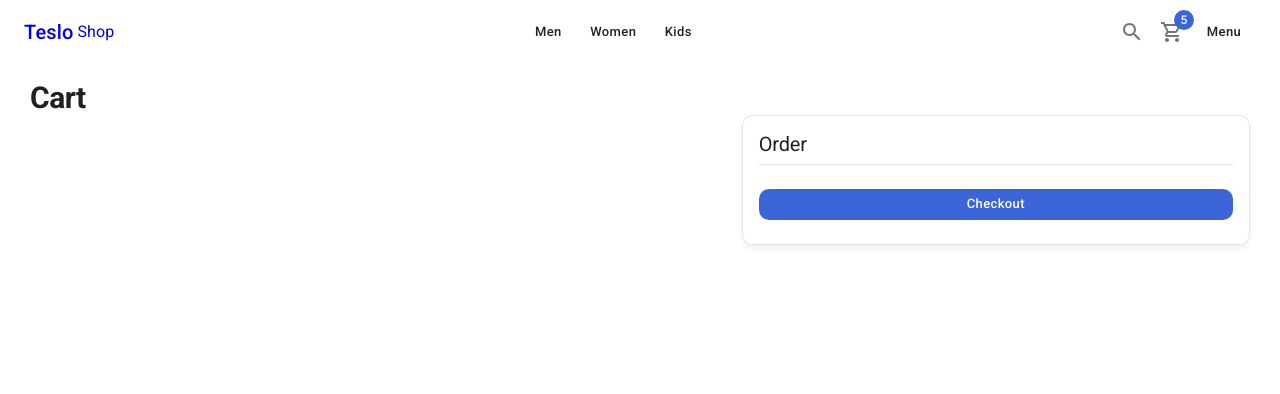
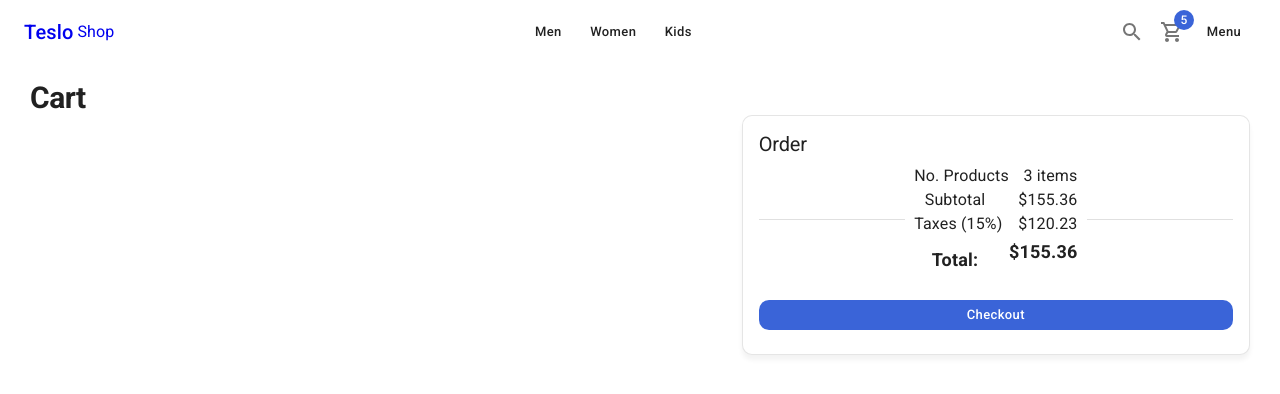
Before and after one commit to serdeliverance/teslo-clone, a Next.js app: page /cart in a window 1280 px wide. Shown: the top 394 px of the page. Built offline with nearby package versions, Linux system fonts and the light colour scheme.

Commit message:
order summary
Signed-off-by: Sergio Cano <canosergio90@gmail.com>

```diff
--- a/components/cart/CartList.tsx
+++ b/components/cart/CartList.tsx
@@ -11,7 +11,12 @@ const productsInCart = [
     initialData.products[2],
 ]
 
-export const CartList= () => {
+interface Props {
+  isEditable: boolean
+}
+
+export const CartList: FC<Props>= ({isEditable = false}) => {
+
   return (
     <>
         {
@@ -35,14 +40,22 @@ export const CartList= () => {
                     <Typography variant="body1">{product.title}</Typography>
                     <Typography variant="body1">Size: <strong>M</strong></Typography>
 
-                    {/* Conditional */}
-                    <ItemCounter />
+                    {
+                      isEditable
+                      ? <ItemCounter />
+                      : <Typography variant='h5'>3 items</Typography>
+                    }
+
                   </Box>
                 </Grid>
                 <Grid item xs={2} display='flex' alignItems='center' flexDirection='column'>
                   <Typography variant='subtitle1'>${product.price}</Typography>
-                  {/* Editable */}
-                  <Button variant="text" color="secondary">Remove</Button>
+
+                  {
+                    isEditable && (
+                      <Button variant="text" color="secondary">Remove</Button>
+                    )
+                  }
                 </Grid>
               </Grid>
             })
--- /dev/null
+++ b/components/cart/OrderSummary.tsx
@@ -0,0 +1,35 @@
+import { Grid, Typography } from "@mui/material"
+
+export const OrderSummary = () => {
+  return (
+    <Grid container>
+        <Grid item xs={6}>
+            <Typography>No. Products</Typography>
+        </Grid>
+
+        <Grid item xs={6} display='flex' justifyContent='end'>
+            <Typography>3 items</Typography>
+        </Grid>
+        <Grid item xs={6}>
+            <Typography>Subtotal</Typography>
+        </Grid>
+        <Grid item xs={6} display='flex' justifyContent='end'>
+            <Typography>${155.36}</Typography>
+        </Grid>
+
+        <Grid item xs={6}>
+            <Typography>Taxes (15%)</Typography>
+        </Grid>
+        <Grid item xs={6} display='flex' justifyContent='end'>
+            <Typography>${120.23}</Typography>
+        </Grid>
+
+        <Grid item xs={6} sx={{ mt: 1}}>
+            <Typography variant="subtitle1">Total:</Typography>
+        </Grid>
+        <Grid item xs={6} display='flex' justifyContent='end'>
+            <Typography variant="subtitle1">${155.36}</Typography>
+        </Grid>
+    </Grid>
+  )
+}
--- a/components/cart/index.ts
+++ b/components/cart/index.ts
@@ -1 +1,2 @@
 export * from './CartList'
+export * from './OrderSummary'
--- a/pages/cart/index.tsx
+++ b/pages/cart/index.tsx
@@ -1,6 +1,6 @@
 import { Box, Button, Card, CardContent, Divider, Grid, Typography } from '@mui/material'
 import React from 'react'
-import { CartList } from '../../components/cart'
+import { CartList, OrderSummary } from '../../components/cart'
 import { ShopLayout } from '../../components/layouts'
 
 const CartPage = () => {
@@ -10,14 +10,16 @@ const CartPage = () => {
 
         <Grid container>
             <Grid item xs={12} sm={7}>
-                <CartList />
+                <CartList isEditable/>
             </Grid>
             <Grid item xs={12} sm={5}>
                 <Card className='summary-card'>
                     <CardContent>
                         <Typography variant='h2'>Order</Typography>
                         <Divider sx={{my: 1}}>
-                            {/* Order Summary */}
+
+                        <OrderSummary />
+
                         </Divider>
                         <Box sx={{ mt: 3}}>
                             <Button color='secondary' className='circular-btn' fullWidth>
```
